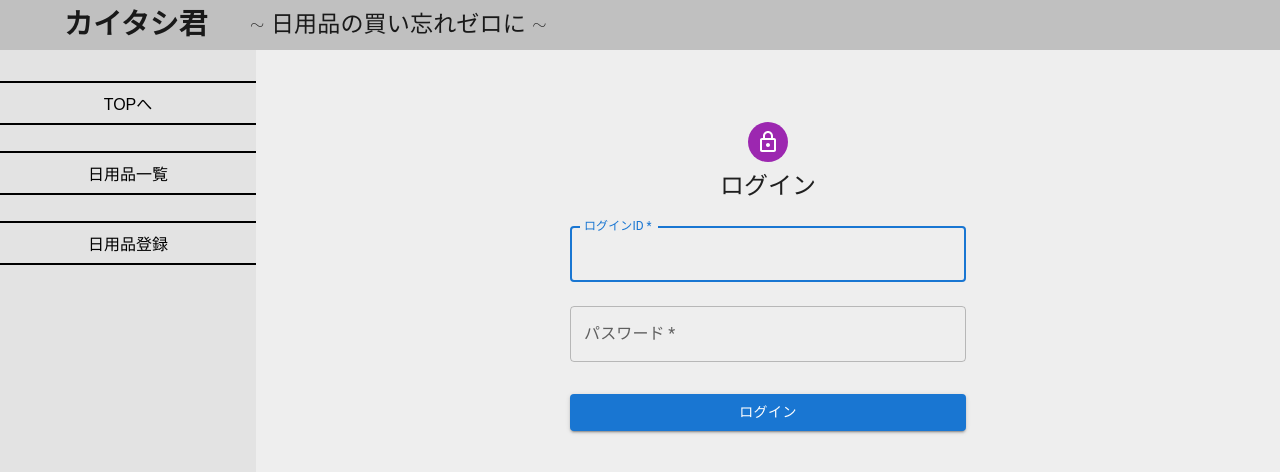
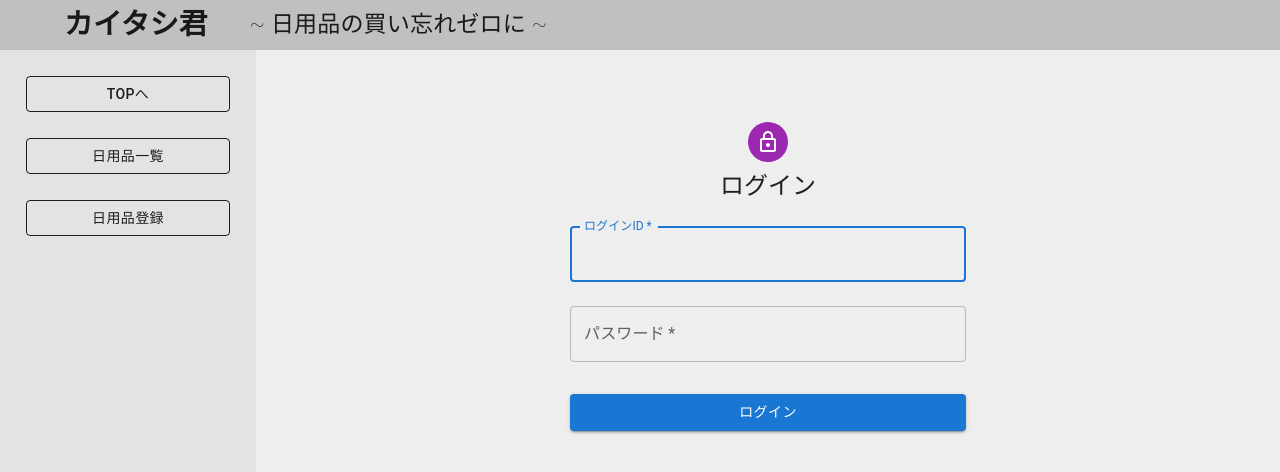
Before and after one commit to EijiToriki/DairyProductAlermApp, a React (Create React App) app in the folder 20_frontend/: page / in a window 1280 px wide. Shown: the top 472 px of the page. Built offline with nearby package versions, Linux system fonts and the light colour scheme.

Commit message:
ヘッダーとサイドバーのレイアウト調整

```diff
--- a/20_frontend/src/component/Sidebar.js
+++ b/20_frontend/src/component/Sidebar.js
@@ -2,6 +2,7 @@ import React, { useState } from 'react'
 import "../css/Sidebar.css"
 import { useNavigate } from 'react-router-dom'
 import { useSelector } from 'react-redux'
+import { Button } from '@mui/material'
 
 export const Sidebar = ({noLogin}) => {
   const navigate = useNavigate()
@@ -20,27 +21,57 @@ export const Sidebar = ({noLogin}) => {
   }
 
   return (
-    <div className='sidebar'>
+    <div className='sidebarParent'>
+      <div className='sidebarBtn'>
       {
         btnNum === 1 ?
-        <button className='buttonOutlineRed' disabled={true}>TOPへ</button>
+        <Button
+          style={{ width: '80%' }} variant="outlined"
+          color="inherit" disabled={true}>
+            TOPへ
+        </Button>
         :
-        <button className='buttonOutline' onClick={() => handlePageTransition("/top", 1)} >TOPへ</button>
+        <Button
+          style={{ width: '80%' }}  variant="outlined" color="inherit"
+          onClick={() => handlePageTransition("/top", 1)} >
+            TOPへ
+        </Button>
       }
+      </div>
 
+      <div className='sidebarBtn'>
       {
         btnNum === 2 ?
-        <button className='buttonOutlineRed' disabled={true}>日用品一覧</button>
+        <Button
+          style={{ width: '80%' }} variant="outlined"
+          color="inherit" disabled={true}>
+          日用品一覧
+        </Button>
         :
-        <button className='buttonOutline' onClick={() => handlePageTransition("/view", 2)}>日用品一覧</button>
+        <Button
+          style={{ width: '80%' }} variant="outlined" color="inherit"
+          onClick={() => handlePageTransition("/view", 2)}>
+            日用品一覧
+          </Button>
       }
+      </div>
 
+      <div className='sidebarBtn'>
       {
         btnNum === 3 ?
-        <button className='buttonOutlineRed' disabled={true}>日用品登録</button>
+          <Button
+          style={{ width: '80%' }} variant="outlined"
+          color="inherit" disabled={true}>
+          日用品登録
+        </Button>
         :
-        <button className='buttonOutline' onClick={() => handlePageTransition("/register", 3)}>日用品登録</button>
+        <Button
+          style={{ width: '80%' }} variant="outlined" color="inherit"
+          onClick={() => handlePageTransition("/register", 3)}>
+            日用品登録
+        </Button>
       }
+      </div>
     </div>
   )
 }
--- a/20_frontend/src/css/Header.css
+++ b/20_frontend/src/css/Header.css
@@ -11,10 +11,16 @@
   padding-left: 5%;
   font-size: 180%;
   font-weight: bold;
+  overflow: hidden;
+  text-overflow: ellipsis;
+  white-space: nowrap;
 }
 
 .headerSubTitle{
   padding-left: 5%;
   font-size: 80%;
   font-weight: 100;
+  overflow: hidden;
+  text-overflow: ellipsis;
+  white-space: nowrap;
 }
--- a/20_frontend/src/css/Sidebar.css
+++ b/20_frontend/src/css/Sidebar.css
@@ -1,51 +1,13 @@
-.sidebar{
-  padding-top: 2%;
+.sidebarParent{
+  padding-top: 10%;
   display: flex;
   flex-direction: column;
   align-items: center;
 }
 
-
-/* ボタンのスタイル */
-.buttonOutline {
-  margin-bottom: 50%;
+.sidebarBtn{
+  margin-bottom: 10%;
+  width: 100%;
   display: flex;
-  align-items: center;
-  justify-content: center;
-  width: 40vh;
-  padding: 8px 24px;
-  font-family: sans-serif;
-  font-size: 16px;
-  color: #000000;
-  text-align: center;
-  overflow-wrap: anywhere;
-  background-color: transparent;
-  border: 2px solid #000000;
+  justify-content: center;;
 }
-
-@media (any-hover: hover) {
-  .buttonOutline {
-    transition: background-color 0.2s;
-  }
-
-  .buttonOutline:hover {
-    background-color: #f5f4f4;
-  }
-}
-
-
-.buttonOutlineRed {
-  margin-bottom: 50%;
-  display: flex;
-  align-items: center;
-  justify-content: center;
-  width: 40vh;
-  padding: 8px 24px;
-  font-family: sans-serif;
-  font-size: 16px;
-  color: #000000;
-  text-align: center;
-  overflow-wrap: anywhere;
-  background-color: #ff8e8e;
-  border: 2px solid #ff0000;
-}
```
